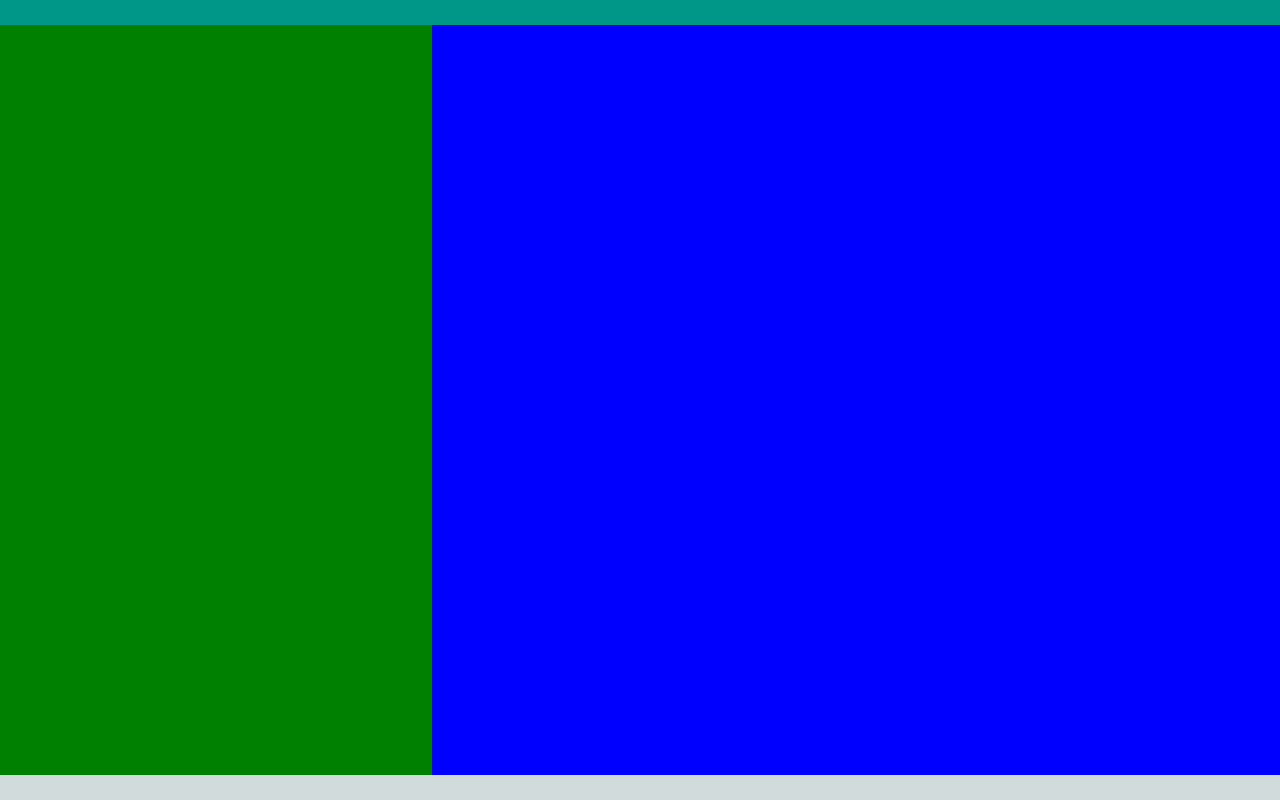
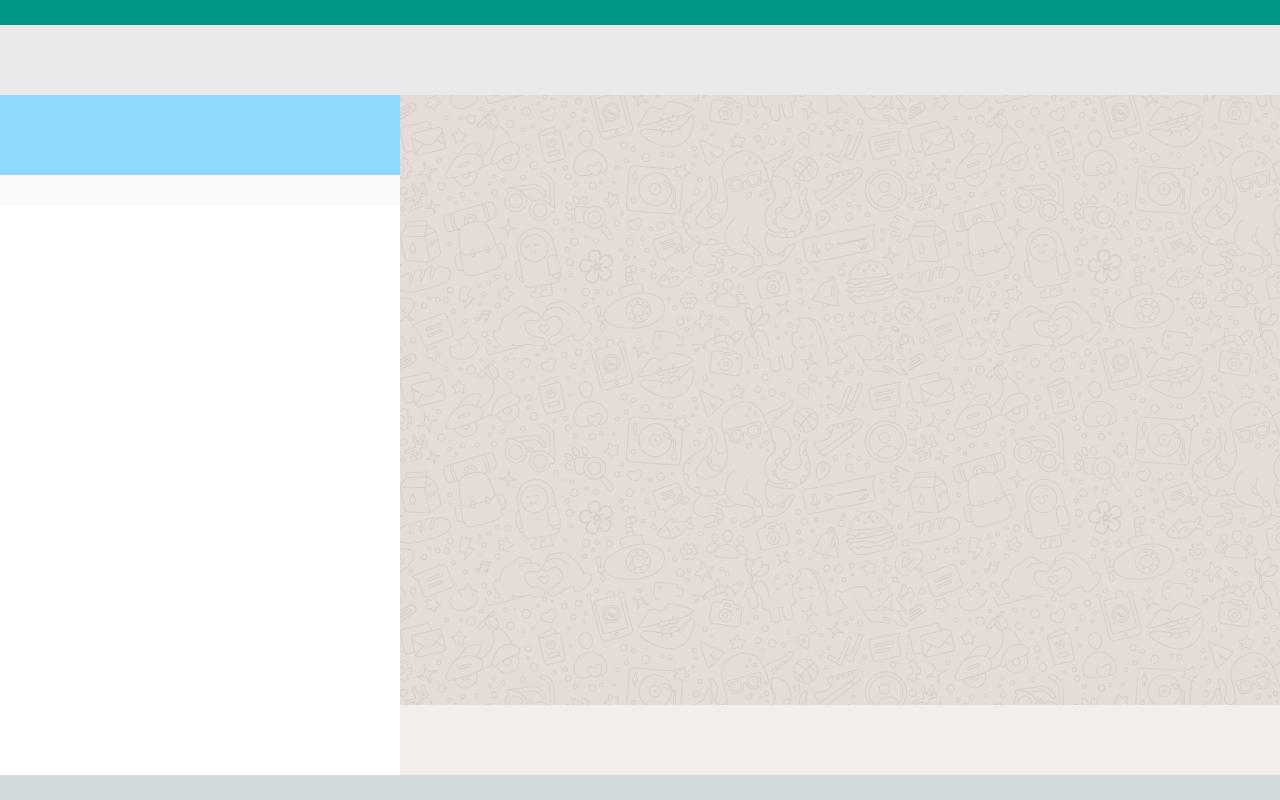
Before and after one commit to Zaja91/vue-boolzap, a plain HTML site: page index.html in a window 1280 px wide. Drawn offline with Linux system fonts and the light colour scheme.

Commit message:
main sections

```diff
--- a/css/style.css
+++ b/css/style.css
@@ -24,7 +24,6 @@ body {
 
 .container {
   display: flex;
-  background-color: red;
   width: calc(100% - 150px);
   height: calc(100% - 50px);
   max-width: 1280px;
@@ -34,20 +33,56 @@ body {
 /* Sidebar */
 
 .sidebar {
-  background-color: green;
   display: flex;
+  flex-grow: 1;
   flex-direction: column;
-  flex-grow: 0.8;
-  flex-basis: 10rem;
-  flex-shrink: 0;
+  background-color: white;
+}
+
+
+.side-nav {
+  height: 70px;
+  background-color: #eaeaea;
+}
+
+.alerts {
+  height: 80px;
+  background-color: #8edafc;
+}
+
+.search {
+  height: 30px;
+  background-color: #fafafa;
+}
+
+.friends {
+  height: calc(100% - 180px);
 }
 
 /* Main Window */
 
 .main-window {
-  overflow-x: auto;
-  background-color: blue;
   display: flex;
+  flex-grow: 2.2;
   flex-direction: column;
-  flex-grow: 2.5;
+  position: relative;
 }
+
+.main-nav {
+  height: 70px;
+  background-color: #eaeaea;
+}
+
+.messages {
+  background: url("../img/mine.jpg");
+  height: calc(100% - 140px);
+}
+
+.send-messages {
+  position: absolute;
+  bottom: 0;
+  right: 0;
+  background: #f3eeea;
+  height: 70px;
+  width: 100%;
+}
--- a/index.html
+++ b/index.html
@@ -38,16 +38,16 @@
     <div id="root" class="container">
       <!-- Sidebar Section -->
       <div class="sidebar">
-        <nav class="sidebar nav"></nav>
+        <nav class="side-nav"></nav>
         <div class="alerts"></div>
         <div class="search"></div>
         <div class="friends"></div>
       </div>
       <!-- Main Window Section -->
       <div class="main-window">
-				<nav class="main-window nav"></nav>
-				<div class="messagges"></div>
-				<div class="send-messagges"></div>
+				<nav class="main-nav"></nav>
+				<div class="messages"></div>
+				<div class="send-messages"></div>
       </div>
     </div>
 
```
